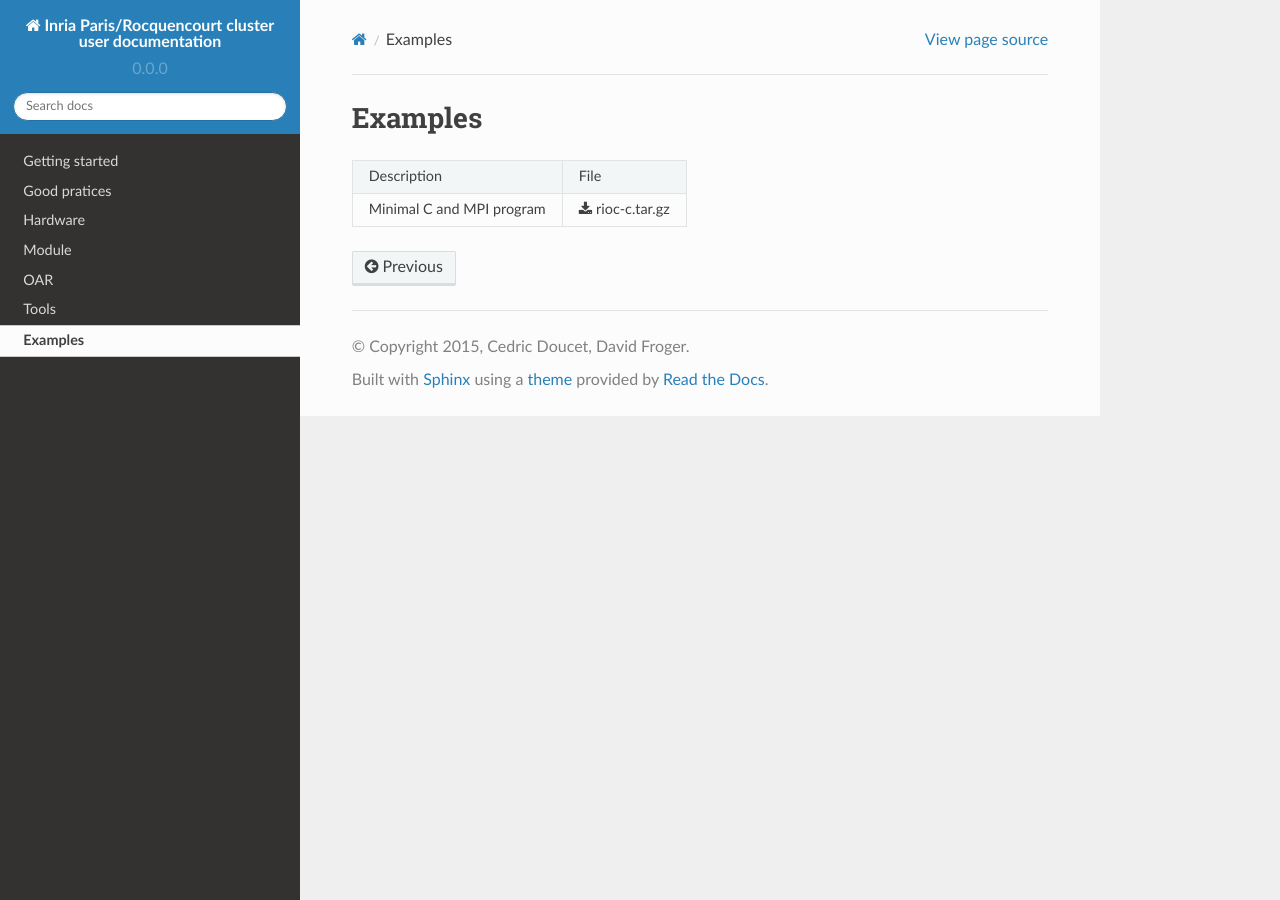
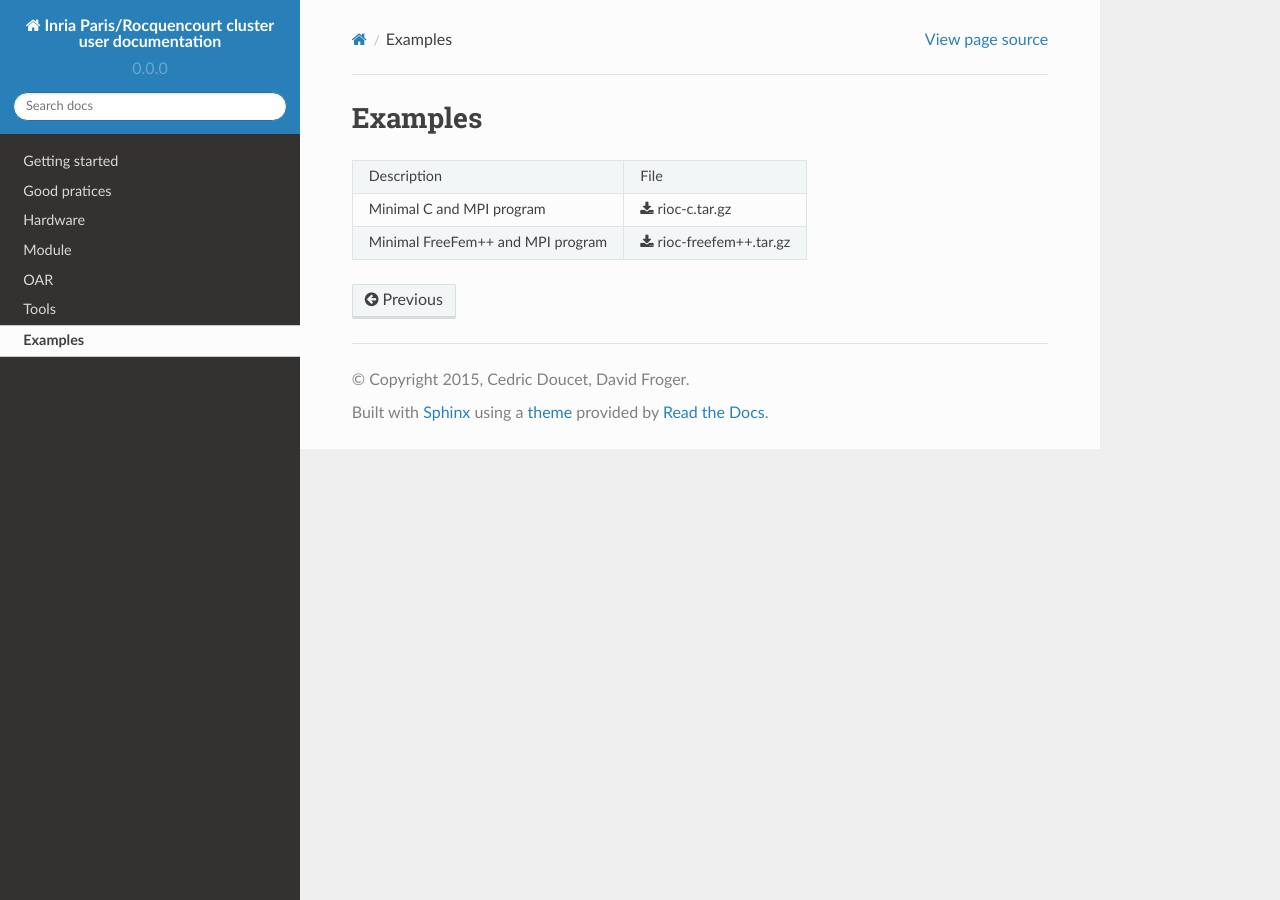
Before and after one commit to abertout/rioc, a Sphinx documentation site: the page built from doc/examples.rst, in a window 1280 px wide. Built offline with Sphinx 7.4.7 and the Read the Docs theme 2.0.0, drawn with Linux system fonts in a browser that asks for light colours.

Commit message:
Add a link to the archive of the minimal Freefem++ example

```diff
--- a/doc/examples.rst
+++ b/doc/examples.rst
@@ -1,8 +1,10 @@
 Examples
 ===========================
 
-+---------------------------------+-----------------------------------------------------------+
-| Description                     | File                                                      |
-+---------------------------------+-----------------------------------------------------------+
-| Minimal C and MPI program       | :download:`rioc-c.tar.gz <_static/example/rioc-c.tar.gz>` |
-+---------------------------------+-----------------------------------------------------------+
++-----------------------------------+---------------------------------------------------------------------------+
+| Description                       | File                                                                      |
++-----------------------------------+---------------------------------------------------------------------------+
+| Minimal C and MPI program         | :download:`rioc-c.tar.gz <_static/example/rioc-c.tar.gz>`                 |
++-----------------------------------+---------------------------------------------------------------------------+
+| Minimal FreeFem++ and MPI program | :download:`rioc-freefem++.tar.gz <_static/example/rioc-freefem++.tar.gz>` |
++-----------------------------------+---------------------------------------------------------------------------+
```
